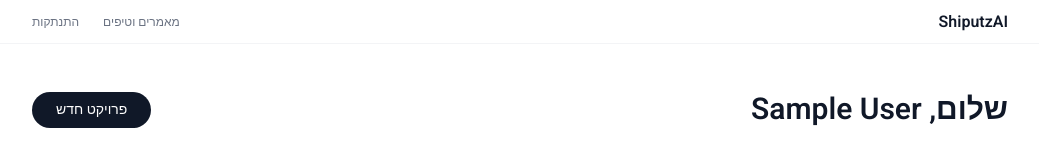
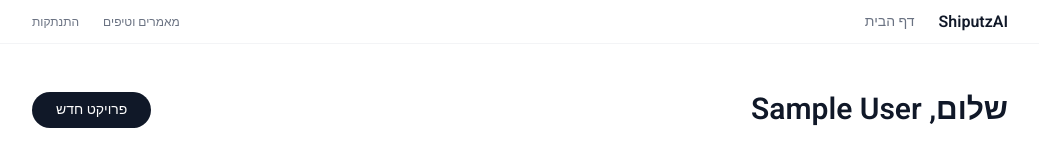
Before and after one commit to guyceza/shiputz-ai, a Next.js app: page /dashboard in a window 1280 px wide. Shown: the top 159 px of the page, without its empty margins (120-1159 px from the left). Built offline with nearby package versions, Linux system fonts and the light colour scheme; no server answers; sample sign-in values are in the browser's storage.

Commit message:
Make logo clickable to home + add Home link in nav

```diff
--- a/src/app/dashboard/page.tsx
+++ b/src/app/dashboard/page.tsx
@@ -131,9 +131,12 @@ export default function DashboardPage() {
       {/* Navigation */}
       <nav className="h-11 border-b border-gray-100">
         <div className="max-w-5xl mx-auto px-6 h-full flex items-center justify-between">
-          <Link href="/dashboard" className="text-base font-semibold text-gray-900">
-            ShiputzAI
-          </Link>
+          <div className="flex items-center gap-6">
+            <Link href="/" className="text-base font-semibold text-gray-900 hover:text-blue-600">
+              ShiputzAI
+            </Link>
+            <Link href="/" className="text-sm text-gray-500 hover:text-gray-900">דף הבית</Link>
+          </div>
           <div className="flex items-center gap-6">
             <Link href="/tips" className="text-xs text-gray-500 hover:text-gray-900">
               מאמרים וטיפים
--- a/src/app/project/[id]/page.tsx
+++ b/src/app/project/[id]/page.tsx
@@ -957,9 +957,12 @@ export default function ProjectPage() {
       {/* Navigation */}
       <nav className="h-11 border-b border-gray-100 print:hidden">
         <div className="max-w-5xl mx-auto px-6 h-full flex items-center justify-between">
-          <div className="flex items-center gap-4">
-            <Link href="/dashboard" className="text-gray-500 hover:text-gray-900">‹ חזרה</Link>
-            <span className="text-base font-semibold text-gray-900">{project.name}</span>
+          <div className="flex items-center gap-6">
+            <Link href="/" className="text-base font-semibold text-gray-900 hover:text-blue-600">ShiputzAI</Link>
+            <Link href="/" className="text-sm text-gray-500 hover:text-gray-900">דף הבית</Link>
+            <Link href="/dashboard" className="text-sm text-gray-500 hover:text-gray-900">לוח בקרה</Link>
+            <span className="text-gray-300">|</span>
+            <span className="text-sm text-gray-900">{project.name}</span>
           </div>
           <div className="flex gap-2">
             <button onClick={exportToPDF} className="text-sm text-gray-500 hover:text-gray-900 px-3 py-1 border border-gray-200 rounded-lg">
```
